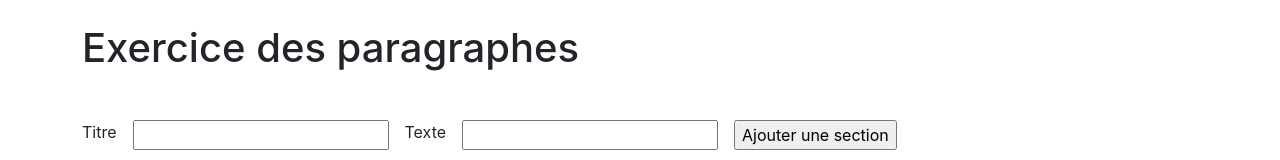
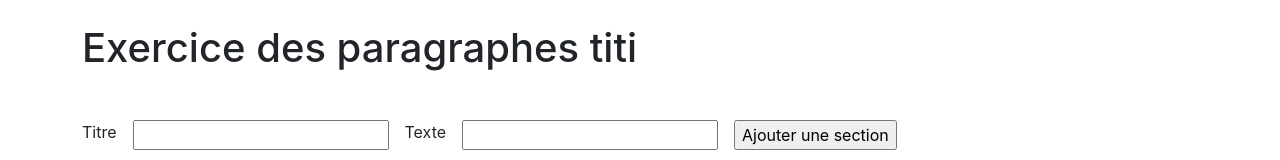
Before and after one commit to yvandouenel/diginamic2022M06, a React (Create React App) app in the folder react/paragraphes/: page / in a window 1280 px wide. Shown: the top 160 px of the page. Built offline with nearby package versions, Linux system fonts and the light colour scheme.

Commit message:
Exo paragraphes en cours.

```diff
--- a/react/paragraphes/src/components/App.js
+++ b/react/paragraphes/src/components/App.js
@@ -63,7 +63,7 @@ class App extends Component {
   render() {
     return (
       <div className="App container">
-        <h1 className="mt-4">Exercice des paragraphes</h1>
+        <h1 className="mt-4">Exercice des paragraphes {this.props.toto}</h1>
         <FormAddSection handleSubmitAddSection={this.handleSubmitAddSection} />
 
         {/* Affichage du formulaire de modification d'une section */}
--- a/react/paragraphes/src/index.js
+++ b/react/paragraphes/src/index.js
@@ -5,7 +5,7 @@ import App from "./components/App";
 import reportWebVitals from "./reportWebVitals";
 
 const root = ReactDOM.createRoot(document.getElementById("root"));
-root.render(<App />);
+root.render(<App toto="titi" />);
 
 // If you want to start measuring performance in your app, pass a function
 // to log results (for example: reportWebVitals(console.log))
```
